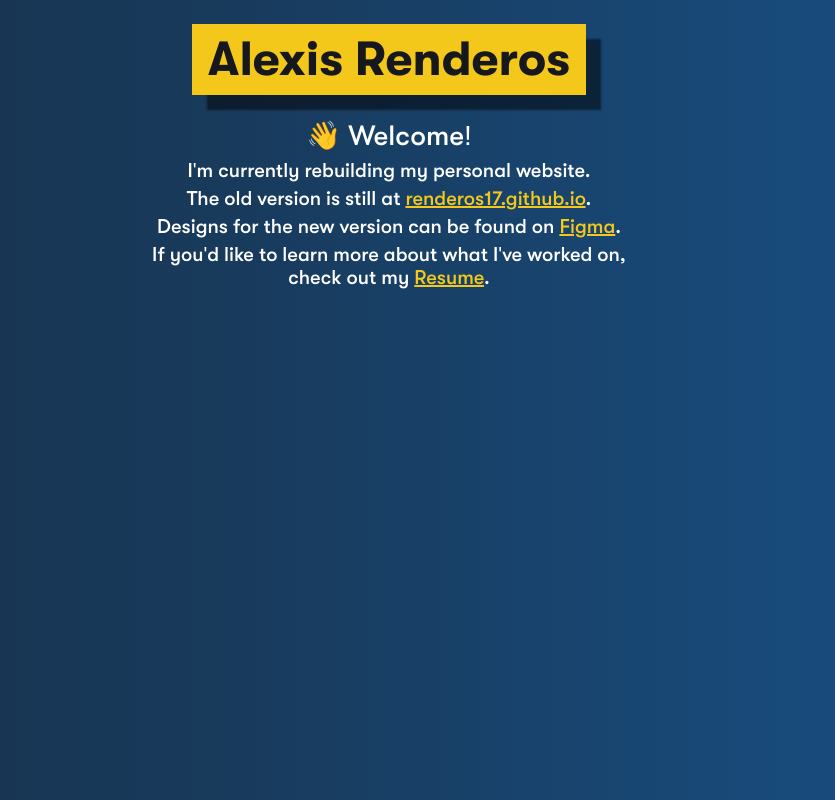
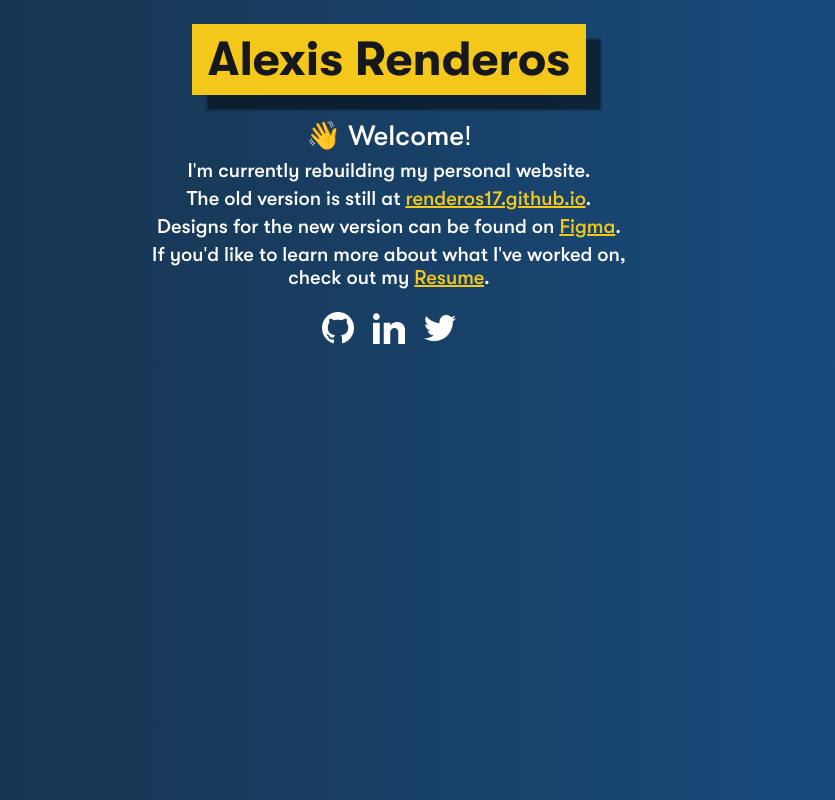
Before and after one commit to elusiveplanet/alexisrenderos.com, a Next.js app in the folder web/: page / in a window 1280 px wide. Shown: the whole page, without its empty margins (251-1086 px from the left). Built offline with nearby package versions, Linux system fonts and the light colour scheme.

Commit message:
Add social links to index

```diff
--- a/web/pages/index.tsx
+++ b/web/pages/index.tsx
@@ -3,6 +3,11 @@ import styled from "styled-components";
 import Head from "next/head";
 import { GlobalStyle } from "../styles/styles";
 import { DarkText, HalfShadow, SaffronYellow } from "../utils/colors";
+import useSWR from "swr";
+import {
+  SocialLinkCollection,
+  SocialLinkCollectionDirection,
+} from "../components/socialLinkCollection";
 
 // For now defining screen sizes as
 // Desktop: Width > 1280px
@@ -44,14 +49,14 @@ const HeroContent = styled.div`
   max-width: 500px;
 `;
 
-// const fetcher = async (
-//   input: RequestInfo,
-//   init: RequestInit,
-//   ...args: any[]
-// ) => {
-//   const res = await fetch(input, init);
-//   return res.json();
-// };
+const fetcher = async (
+  input: RequestInfo,
+  init: RequestInit,
+  ...args: any[]
+) => {
+  const res = await fetch(input, init);
+  return res.json();
+};
 
 export const Home = (): JSX.Element => {
   // const { data: workExperienceData, error: workExperienceDataError } = useSWR(
@@ -62,6 +67,10 @@ export const Home = (): JSX.Element => {
   //   "/api/getAllVisibleProjects",
   //   fetcher
   // );
+  const { data: socialLinkData, error: socialLinkDataError } = useSWR(
+    "/api/getAllVisibleSocialLinks",
+    fetcher
+  );
 
   const temp = 1;
 
@@ -160,6 +169,14 @@ export const Home = (): JSX.Element => {
 
         {/*{!!projectData && <ProjectCardCollection projectList={projectData} />}*/}
         {/*{!!projectDataError && <p>Error fetching project data...</p>}*/}
+
+        {!!socialLinkData && (
+          <SocialLinkCollection
+            socialLinkList={socialLinkData}
+            direction={SocialLinkCollectionDirection.Row}
+          />
+        )}
+        {!!socialLinkDataError && <p>Error fetching social link data...</p>}
       </IndexBody>
     </>
   );
```
